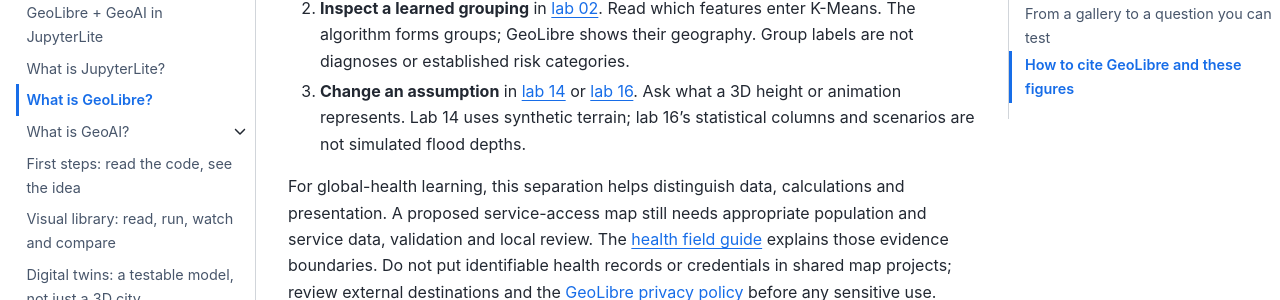
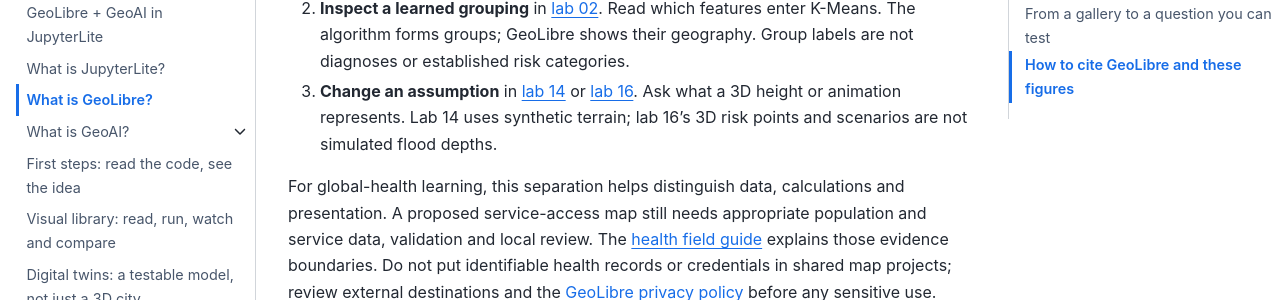
Before and after one commit to jltobias/JupyterLite-GeoLibre-GeoAI, a Jupyter Book: the page built from book/platforms/geolibre.md, in a window 1280 px wide and 900 px high, scrolled down 5649 px. Shown: the part 179-479 px from the top of the window. Built offline with Jupyter Book 1.0.4 settings and Sphinx 7.4.7 and the Sphinx Book theme 1.1.4, drawn with Linux system fonts in a browser that asks for light colours; pages that are not in the unit, such as notebooks, are missing from menus.

Commit message:
Align GeoLibre reading guide with risk-point visualization

```diff
--- a/book/platforms/geolibre.md
+++ b/book/platforms/geolibre.md
@@ -73,7 +73,7 @@
 
 1. **Inspect a layer** in [lab 00](../notebooks/00_geolibre_quickstart.ipynb). Toggle it and locate its source. This is GIS exploration.
 2. **Inspect a learned grouping** in [lab 02](../notebooks/02_census_geoai_counties.ipynb). Read which features enter K-Means. The algorithm forms groups; GeoLibre shows their geography. Group labels are not diagnoses or established risk categories.
-3. **Change an assumption** in [lab 14](../notebooks/14_astra_terrain_3d.ipynb) or [lab 16](../notebooks/16_sea_level_rise_sat_scan_geoai.ipynb). Ask what a 3D height or animation represents. Lab 14 uses synthetic terrain; lab 16's statistical columns and scenarios are not simulated flood depths.
+3. **Change an assumption** in [lab 14](../notebooks/14_astra_terrain_3d.ipynb) or [lab 16](../notebooks/16_sea_level_rise_sat_scan_geoai.ipynb). Ask what a 3D height or animation represents. Lab 14 uses synthetic terrain; lab 16's 3D risk points and scenarios are not simulated flood depths.
 
 For global-health learning, this separation helps distinguish data, calculations and presentation. A proposed service-access map still needs appropriate population and service data, validation and local review. The [health field guide](../geoai/hiv-tb.md) explains those evidence boundaries. Do not put identifiable health records or credentials in shared map projects; review external destinations and the [GeoLibre privacy policy](https://geolibre.app/privacy/) before any sensitive use.
 
```
